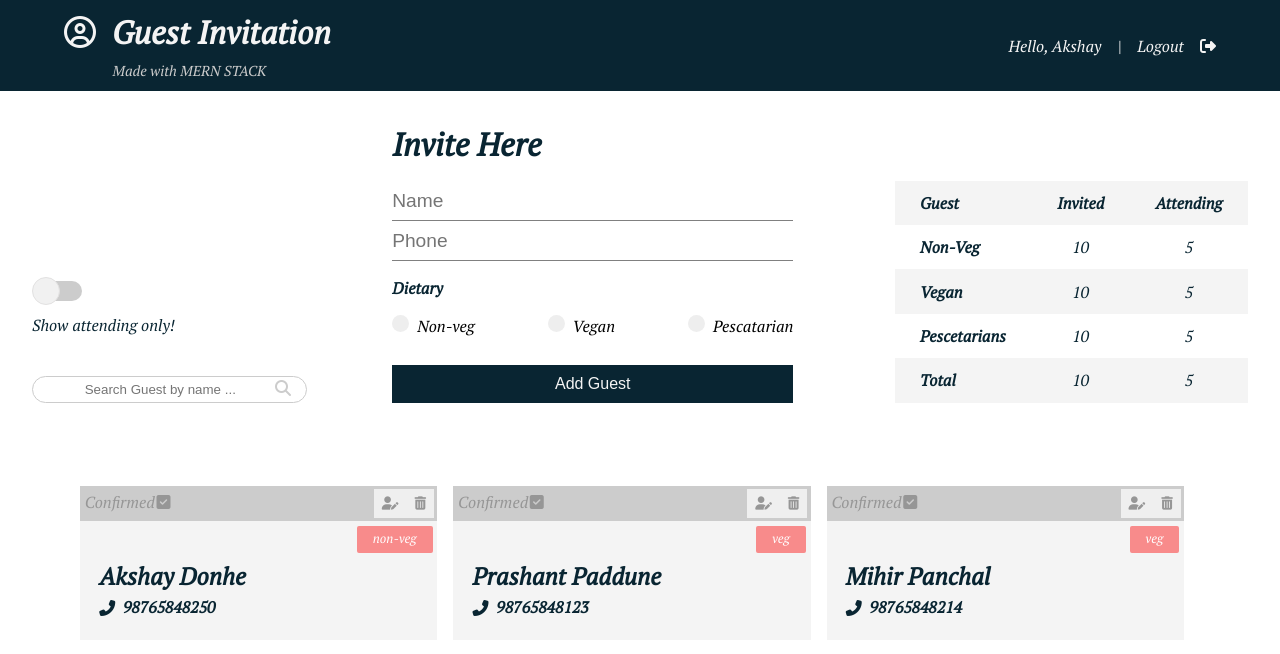
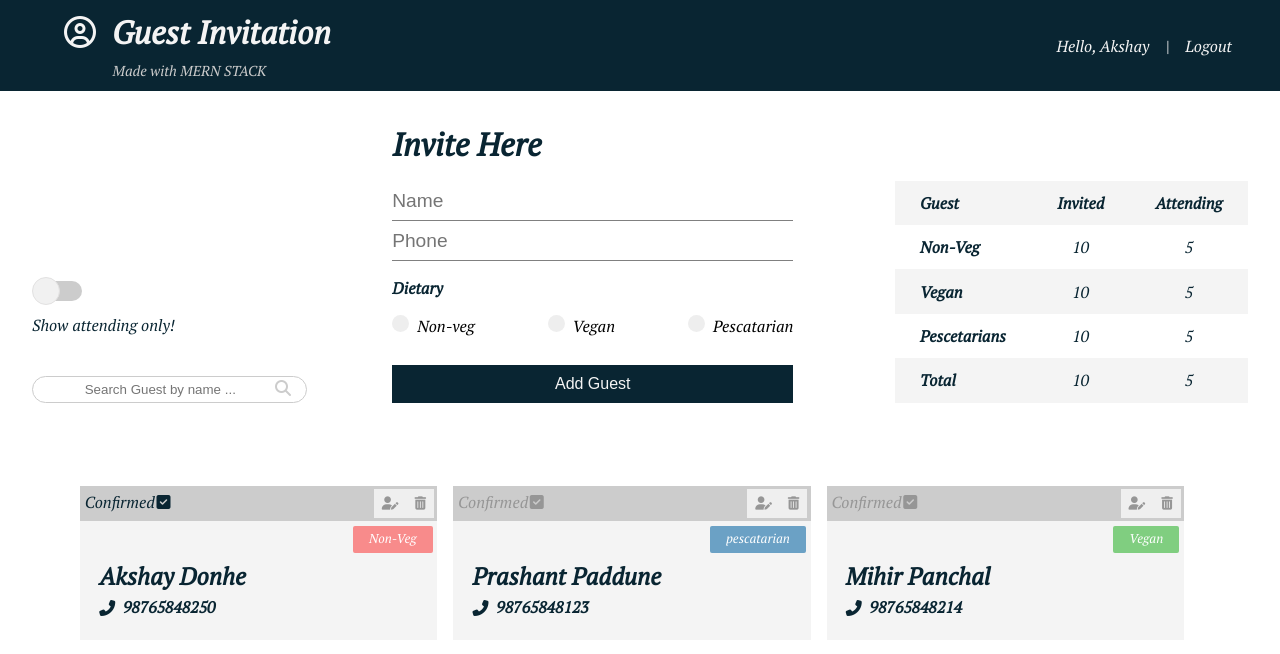
Before and after one commit to akshaydonhe12/Guest-Invitation-MERN, a React (Create React App) app in the folder client/: page / in a window 1280 px wide. Shown: the top 654 px of the page. Built offline with nearby package versions, Linux system fonts and the light colour scheme.

Commit message:
diffrent_Colours_for_Badge

```diff
--- a/client/src/components/guest/Guest.js
+++ b/client/src/components/guest/Guest.js
@@ -6,8 +6,8 @@ const Guest = ({guest}) => {
     <div className="guest-card">
       <div className="card-head">
         <div>
-          <label> Confirmed
-        <i className='fas fa-check-square '>
+          <label className={`${isconfirmed && 'confirm'}`}> Confirmed
+        <i className={`fas fa-check-square ${isconfirmed && 'confirm'} `}>
               <input type="checkbox" />
             </i>
           </label>
@@ -23,7 +23,7 @@ const Guest = ({guest}) => {
       </div>
       <div className="card-body">
         <h2>{name}</h2>
-        <span className='badge red'>{dietary}</span>
+        <span className={'badge ' + (dietary === 'Non-Veg' ? 'red' : dietary === 'Vegan' ? 'green' : 'seaGreen')}>{dietary}</span>
         <div className="contact">
           <i className="fas fa-phone-alt" />
           <p>{phone}</p>
--- a/client/src/components/layouts/Navbar.js
+++ b/client/src/components/layouts/Navbar.js
@@ -16,7 +16,6 @@ const Navbar = () => {
         <li>
           <a href="#!">
             <span className="sm-hide">Logout</span>
-            <i className="fas fa-sign-out-alt"></i>
           </a>
         </li>
       </ul>
--- a/client/src/context/guestContext/GuestState.js
+++ b/client/src/context/guestContext/GuestState.js
@@ -9,7 +9,7 @@ const GuestState = (props) => {
                 id:1,
                 name: "Akshay Donhe",
                 phone: "98765848250",
-                dietary: "non-veg",
+                dietary: "Non-Veg",
                 isconfirmed: true
             },
 
@@ -17,7 +17,7 @@ const GuestState = (props) => {
                 id:2,
                 name: "Prashant Paddune",
                 phone: "98765848123",
-                dietary: "veg",
+                dietary: "pescatarian",
                 isconfirmed: false
             },
 
@@ -25,7 +25,7 @@ const GuestState = (props) => {
                 id:2,
                 name: "Mihir Panchal",
                 phone: "98765848214",
-                dietary: "veg",
+                dietary: "Vegan",
                 isconfirmed: false
             },
         ]
```
